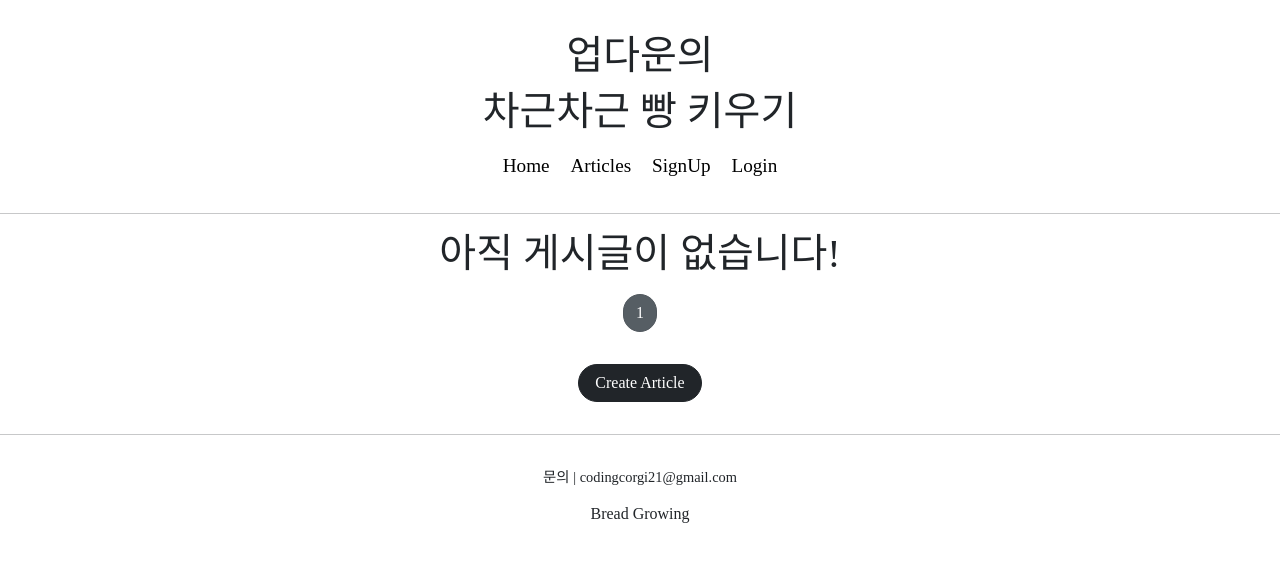
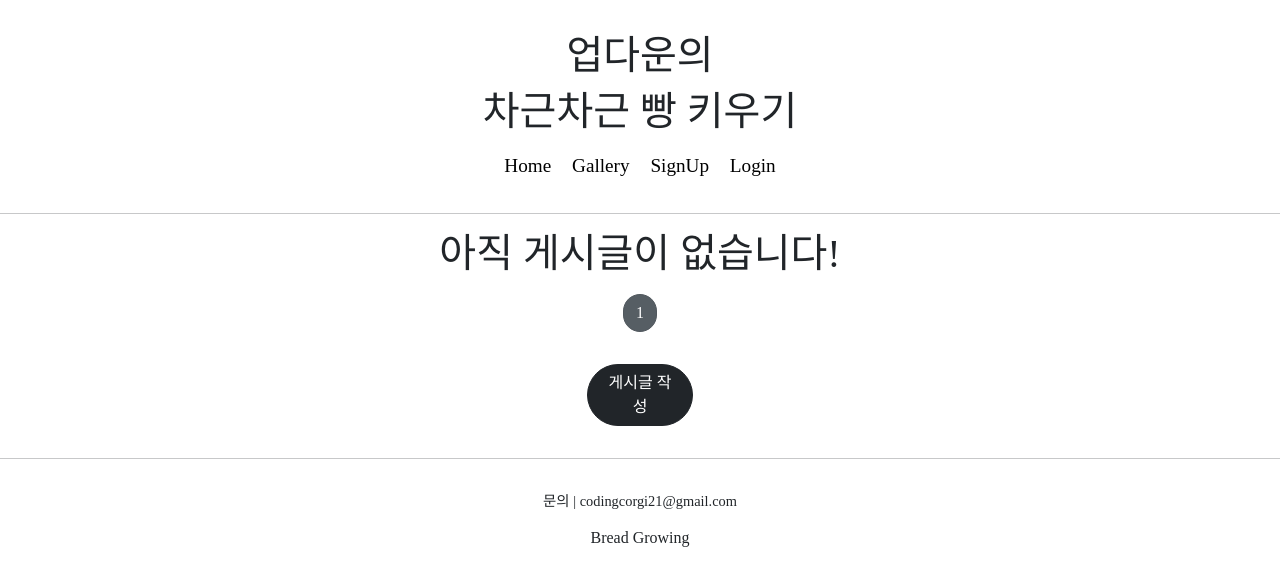
Before and after one commit to coding-corgi/breadgrow, a Django app: page /articles/list/ in a window 1280 px wide. Shown: the top 586 px of the page. Run offline with Django 4.2, Linux system fonts and the light colour scheme; data that the repository does not hold is empty; some web fonts are replaced.

Commit message:
last 15:50

```diff
--- a/articleapp/templates/articleapp/create.html
+++ b/articleapp/templates/articleapp/create.html
@@ -15,7 +15,8 @@
         <form action="{% url 'articleapp:create' %}" method="post" enctype="multipart/form-data">
             {% csrf_token %}
             {% bootstrap_form form %}
-            <input type="submit" class="btn btn-dark rounded-pill col-6 mt-3">
+            <button type="submit"  class="btn btn-dark rounded-pill col-12 mt-3">작성</button>
+{#            <input type="submit" class="btn btn-dark rounded-pill col-6 mt-3">#}
         </form>
 
     </div>
--- a/articleapp/templates/articleapp/list.html
+++ b/articleapp/templates/articleapp/list.html
@@ -50,8 +50,10 @@
 
 
         <div style="text-align: center">
-        <a href="{% url 'articleapp:create' %}" class="btn btn-dark rounded-pill mt-3 mb-3 px-3">
-            Create Article
+
+{#        <button type="submit"  class="btn btn-dark rounded-pill col-12 mt-3">가입하기</button>#}
+        <a href="{% url 'articleapp:create' %}" class="btn btn-dark rounded-pill col-1 mt-3 mb-3 px-3">
+            게시글 작성
         </a>
     </div>
 
--- a/templates/header.html
+++ b/templates/header.html
@@ -13,7 +13,7 @@
                 <span>Home</span>
             </a>
             <a href="{% url 'articleapp:list' %}" class="breadgrow_header_nav">
-                <span>Articles</span>
+                <span>Gallery</span>
             </a>
         {% if not user.is_authenticated %}
             <a href="{% url 'accountapp:create' %}" class="breadgrow_header_nav">
```
